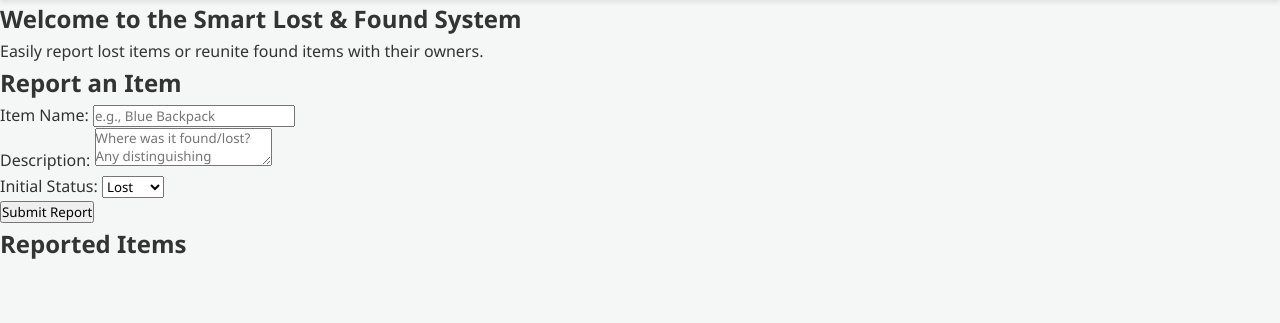
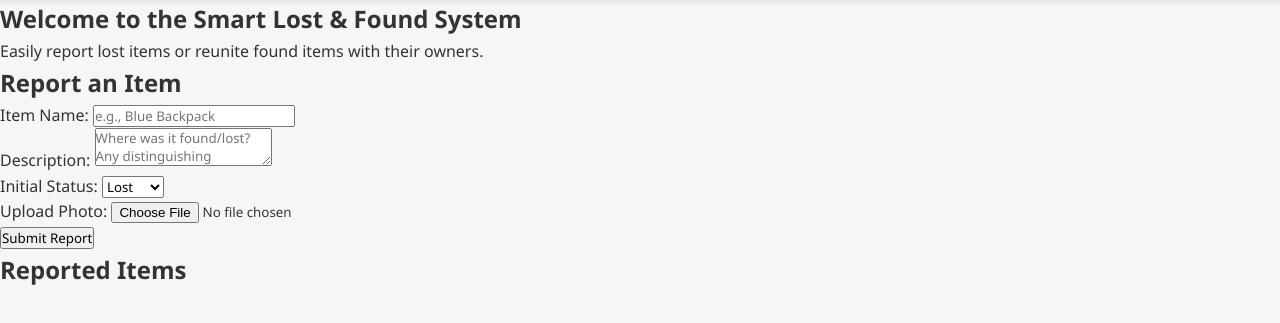
Before and after one commit to Esmartavi/Smart-Lost-and-Found-System-in-Campus, a plain HTML site: page index.html in a window 1280 px wide. Shown: the part 83-406 px from the top of the page. Drawn offline with Linux system fonts and the light colour scheme.

Commit message:
photo uplaod feature by kishan

```diff
--- a/index.html
+++ b/index.html
@@ -47,7 +47,10 @@
                         <option value="Found">Found</option>
                     </select>
                 </div>
-
+                    <div class="form-group">
+                    <label for="itemPhoto">Upload Photo:</label>
+                    <input type="file" id="itemPhoto" accept="image/*">
+                </div>
 
 
                 <button type="submit">Submit Report</button>
```
